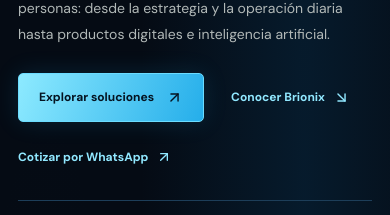
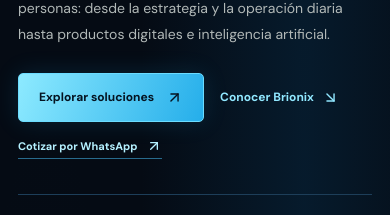
Before and after one commit to dreamszit0999-sketch/brionix-web, a React (Vite) app: page / in a window 390 px wide. Shown: the part 390-605 px from the top of the page. Built offline with nearby package versions, Linux system fonts and the light colour scheme.

Commit message:
Polish direct WhatsApp conversion action

```diff
--- a/src/styles/redesign.css
+++ b/src/styles/redesign.css
@@ -173,3 +173,12 @@ body{background:#050b14;color:#edf7ff}
  .service-offer{min-height:0;padding:16px}
  .offer-copy h4{font-size:14px}
 }
+
+
+/* Conversion clarity: direct contact action and exact service preselection */
+.hero-whatsapp-cta{color:#b5f1ff;border-bottom:1px solid #286b8d;padding-bottom:4px}
+.hero-whatsapp-cta:hover{color:#fff;text-shadow:0 0 18px #38c9ff66}
+@media(max-width:720px){
+ .hero-actions{display:flex;flex-wrap:wrap;align-items:center;gap:16px}
+ .hero-whatsapp-cta{font-size:11px}
+}
```
